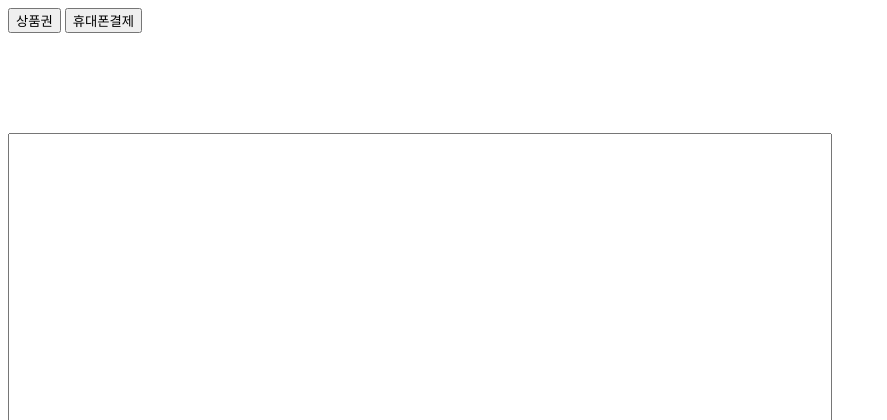
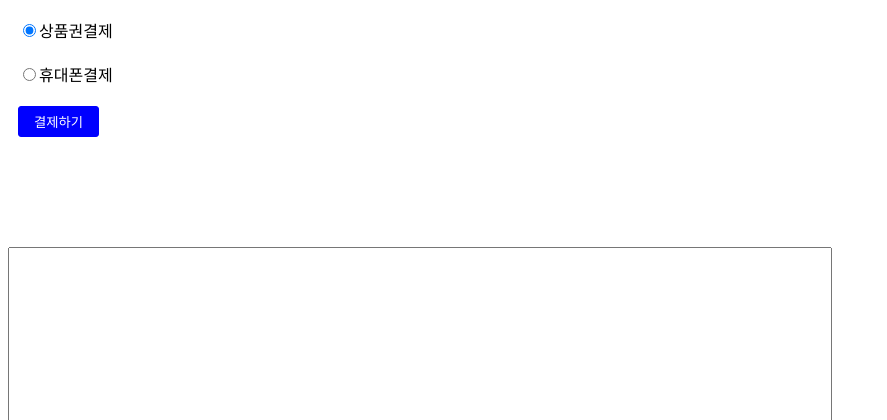
Before and after one commit to CyrexpayPG/cyrex-php-sample, a PHP site: page / in a window 1280 px wide. Shown: the top 420 px of the page, without its empty margins (0-887 px from the left). Run offline with PHP 8.4, Linux system fonts and the light colour scheme.

Commit message:
Update index.php

```diff
--- a/index.php
+++ b/index.php
@@ -2,16 +2,28 @@
 <html>
 <head>
     <title>Cyrexpay payment</title>
+    <style>
+        button {
+            border: blue solid 1px;
+            border-radius: 3px;
+            background-color: blue;
+            color: white;
+            padding: 5px 15px;
+        }
+    </style>
 </head>
 
 <body>
-    <button onClick="checkout('culturecash')">상품권</button>
-    <button onClick="checkout('microcb')">휴대폰결제</button>
-
     <div style="display:none;">
         <div>상품금액: <input id="amount-tag" value="1004"></input></div>
         <div>주문번호: <span id="trackId-tag"></span></div>
     </div>
+    <form name="options" >
+        <div style="padding:10px;"><input type="radio" name="directMethod" value="culturecash" checked>상품권결제</div>
+        <div style="padding:10px;"><input type="radio" name="directMethod" value="microcb">휴대폰결제</div>
+    </form>
+    <div style="padding:10px;"><button onClick="checkout()">결제하기</button></div>
+
     <div style="margin-top:100px;">
         <h3 id="request-title"></h3>
         <textarea id="request-tag" cols="100" rows="40">
@@ -50,13 +62,13 @@
             "udf3": "유저 세팅값 3번째"
         }
 
-        async function checkout(directMethod) {
-            request.directMethod = directMethod;
+        async function checkout() {
+            request.directMethod = document.forms.options.directMethod.value;
             request.amount = Number(document.getElementById('amount-tag').value);
             request.products[0].price = request.amount;
 
             await showRequest(request, '현재 생성된 결제창을 요청하는 데이터 입니다.');
-            alert('요청 전문 확인을 위해 진행을 일시 정지했습니다.\n전문 데이터 중 일부는 서버에서 설정됩니다.');
+            // alert('요청 전문 확인을 위해 진행을 일시 정지했습니다.\n전문 데이터 중 일부는 서버에서 설정됩니다.');
             // 가맹점 Backend 서버와 통신합니다.
             const responseFeatch = await fetch('./checkout.php', {
                 method: 'POST',
@@ -73,7 +85,7 @@
             }
 
             await showRequest(response, '현재 응답받은 데이터 입니다.');
-            alert('응답 전문 확인을 위해 진행을 일시 정지했습니다.');
+            // alert('응답 전문 확인을 위해 진행을 일시 정지했습니다.');
 
             if(response.result.resultCd == '0000') {
                 window.location.href = response.link;
```
